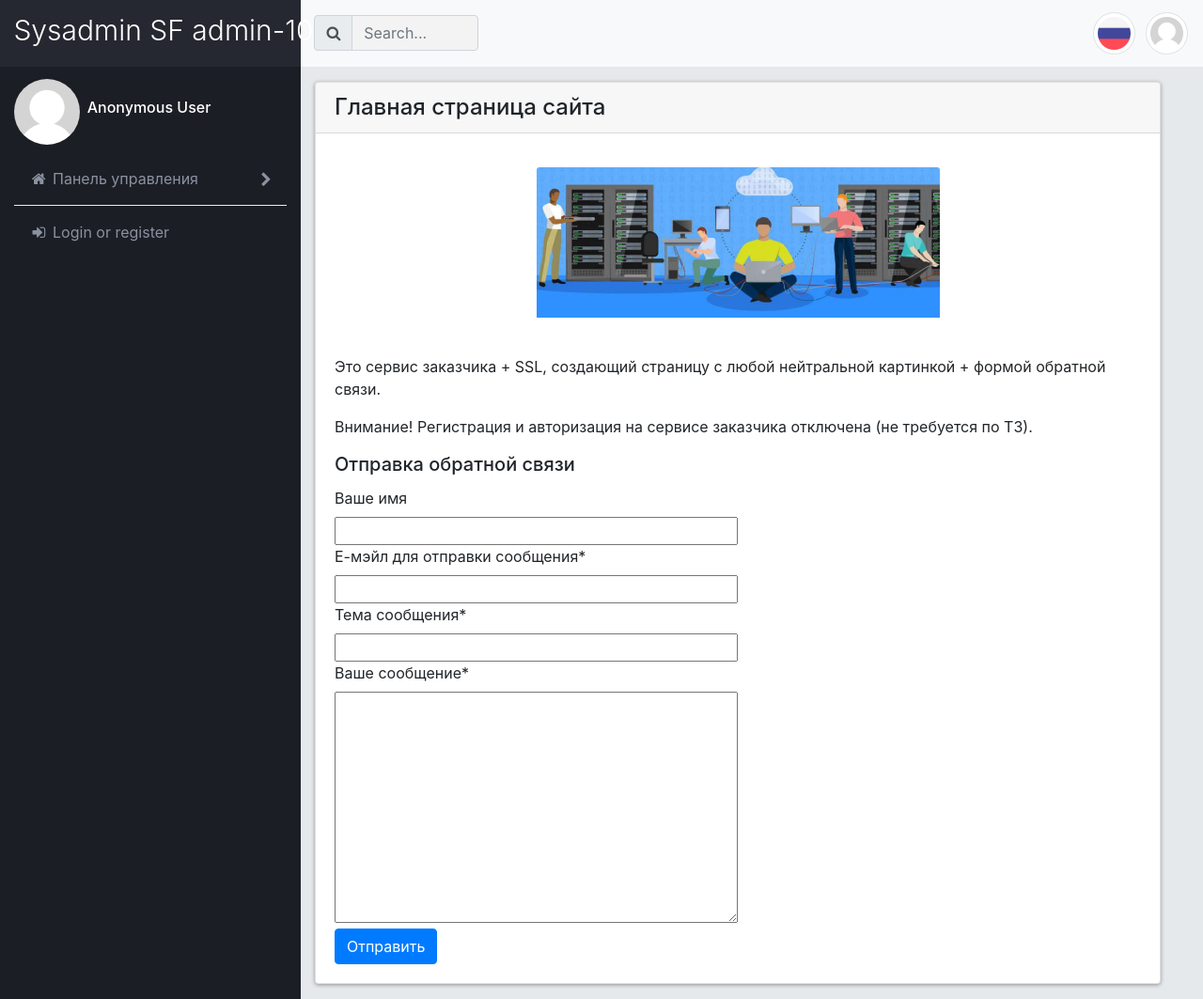
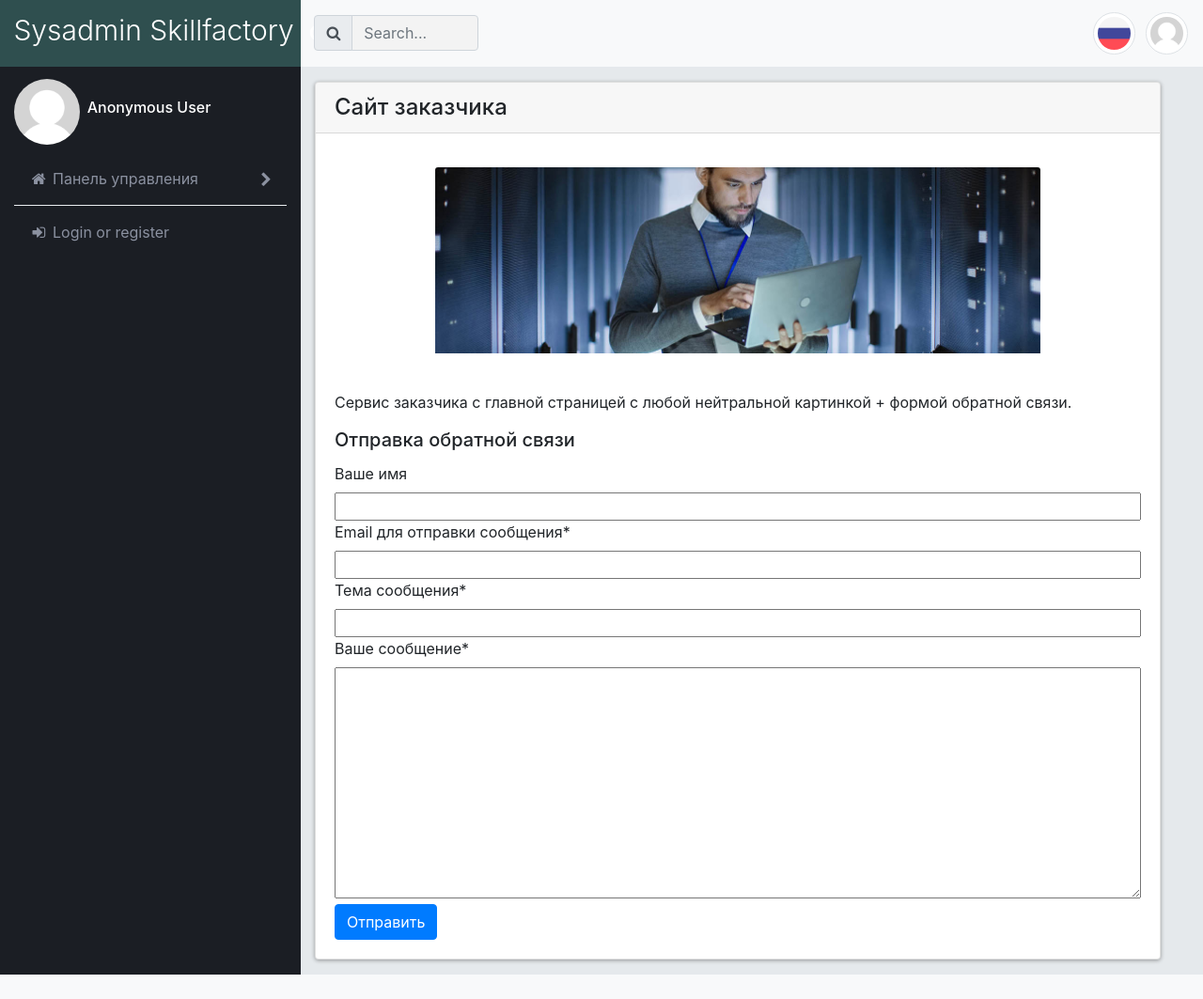
Before and after one commit to TreasureMaster/final_cms, a Django app: page / in a window 1280 px wide. Shown: the whole page at 94% size. After the commit the page ends 1037 px from the top, so only its background shows below. Run offline with Django 4.2, Linux system fonts and the light colour scheme; some libraries are stand-ins or nearby versions.

Commit message:
небольшие изменения внешнего вида

```diff
--- a/src/sysadmin/apps/core/crispy_helpers.py
+++ b/src/sysadmin/apps/core/crispy_helpers.py
@@ -89,9 +89,9 @@ class SenderFormHelper(FormHelper):
         self.form_method = 'POST'
         # self.form_show_errors = False
         self.layout = layout.Layout(
-            layout.Field('name', css_class='w-50'),
-            layout.Field('email', css_class='w-50'),
-            layout.Field('subject', css_class='w-50'),
-            layout.Field('text', css_class='w-50'),
+            layout.Field('name', css_class='w-100'),
+            layout.Field('email', css_class='w-100'),
+            layout.Field('subject', css_class='w-100'),
+            layout.Field('text', css_class='w-100'),
             bootstrap.FormActions(layout.Submit('register', _('Отправить'))),
         )
--- a/src/sysadmin/apps/core/forms.py
+++ b/src/sysadmin/apps/core/forms.py
@@ -38,7 +38,7 @@ class EmailValidationOnForgotPassword(PasswordResetForm):
 
 class SendForm(forms.Form):
     name = forms.CharField(label='Ваше имя', max_length=100, required=False)
-    email = forms.EmailField(label='Е-мэйл для отправки сообщения')
+    email = forms.EmailField(label='Email для отправки сообщения')
     subject = forms.CharField(label='Тема сообщения', max_length=50)
     text = forms.CharField(label='Ваше сообщение', widget=forms.Textarea)
 
--- a/src/sysadmin/site_static/site/css/base.css
+++ b/src/sysadmin/site_static/site/css/base.css
@@ -32,7 +32,8 @@ nav.navbar a.navbar-brand {
   padding-top: 0;
 }
 nav .top-left-menu {
-  background-color: #252830;
+  /* background-color: #252830; */
+  background-color: #2f4f4f;
   padding: 0.9em;
 }
 .navbar-brand {
@@ -63,7 +64,8 @@ nav a.header-refresh:focus {
 }
 /* Стили кнопки меню для мобильных */
 .navbar-toggler {
-  border-color: #252830;
+  /* border-color: #252830; */
+  border-color: #2f4f4f;
   background-color: #e5e9ec;
   /* margin-top: 13px; */
 }
@@ -103,7 +105,8 @@ nav a.header-refresh:focus {
 #btn-notifications .btn-link {
   /* padding: 1.5em; */
   padding-right: 0;
-  color: #252830;
+  /* color: #252830; */
+  color: #2f4f4f;
   font-weight: 500;
 }
 #btn-notifications .btn-link:hover,
@@ -131,7 +134,8 @@ nav a.header-refresh:focus {
   padding: 0.5rem 1.3rem;
   background-color: #e9e9e9;
   position: relative;
-  color: #252830;
+  /* color: #252830; */
+  color: #2f4f4f;
 }
 #notification-list a:hover {
   color: #262626;
@@ -201,6 +205,7 @@ nav a.header-refresh:focus {
 #side-menu {
   min-height: 100vh;
   background-color: #1b1e24;
+  /* background-color: #696969; */
   /* padding-top: 1rem; */
 }
 #side-menu .leftside-block {
--- a/src/sysadmin/templates/cards/one_card.html
+++ b/src/sysadmin/templates/cards/one_card.html
@@ -3,23 +3,23 @@
 
 <div class="col-xl-12">
     <div class="card">
-      <h4 class="card-header">Главная страница сайта</h4>
+      <h4 class="card-header">Сайт заказчика</h4>
       <div class="card-body text-center">
-        <img class="card-img-top w-50 mx-auto mt-3" src="{% static 'site/images/1111.jpg' %}">
+        <img class="card-img-top w-75 mx-auto mt-3" src="{% static 'site/images/2222.jpg' %}">
       </div>
       <div class="card-body">
         <p class="card-text">
-          Это сервис заказчика + SSL, создающий страницу с любой нейтральной картинкой + формой обратной связи.
+          Сервис заказчика с главной страницей с любой нейтральной картинкой + формой обратной связи.
         </p>
-        <p class="card-text">
+        <!-- <p class="card-text">
           Внимание! Регистрация и авторизация на сервисе заказчика отключена (не требуется по ТЗ).
-        </p>
+        </p> -->
         <h5 class="card-title">Отправка обратной связи</h5>
         {% if messages %}
         <ul class="list-group mb-3">
           {% for message in messages %}
           <!-- <div class="alert alert-{{ message.tags }} w-50" role="alert"> -->
-              <li class="list-group-item list-group-item-{{ message.tags }} w-50 font-weight-bold">{{ message }}</li>
+              <li class="list-group-item list-group-item-{{ message.tags }} w-100 font-weight-bold">{{ message }}</li>
           <!-- </div> -->
           {% endfor %}
         </ul>
--- a/src/sysadmin/templates/navbar.html
+++ b/src/sysadmin/templates/navbar.html
@@ -3,7 +3,7 @@
 <nav class="navbar sticky-top navbar-expand-sm navbar-light bg-light">
     <div class="col-sm-3 top-left-menu d-flex">
 
-        <a href="#" class="navbar-brand"><h1>{% trans "Sysadmin SF admin-1024" %}</h1></a>
+        <a href="#" class="navbar-brand"><h1>{% trans "Sysadmin Skillfactory" %}</h1></a>
 
         <button type="button" class="navbar-toggler" data-toggle="collapse" data-target="#nav-menu"
                 aria-controls="nav-menu" aria-expanded="false" aria-label="Toggle navigation">
```
Also changed, not shown: src/sysadmin/site_static/site/images/2222.jpg (added).
